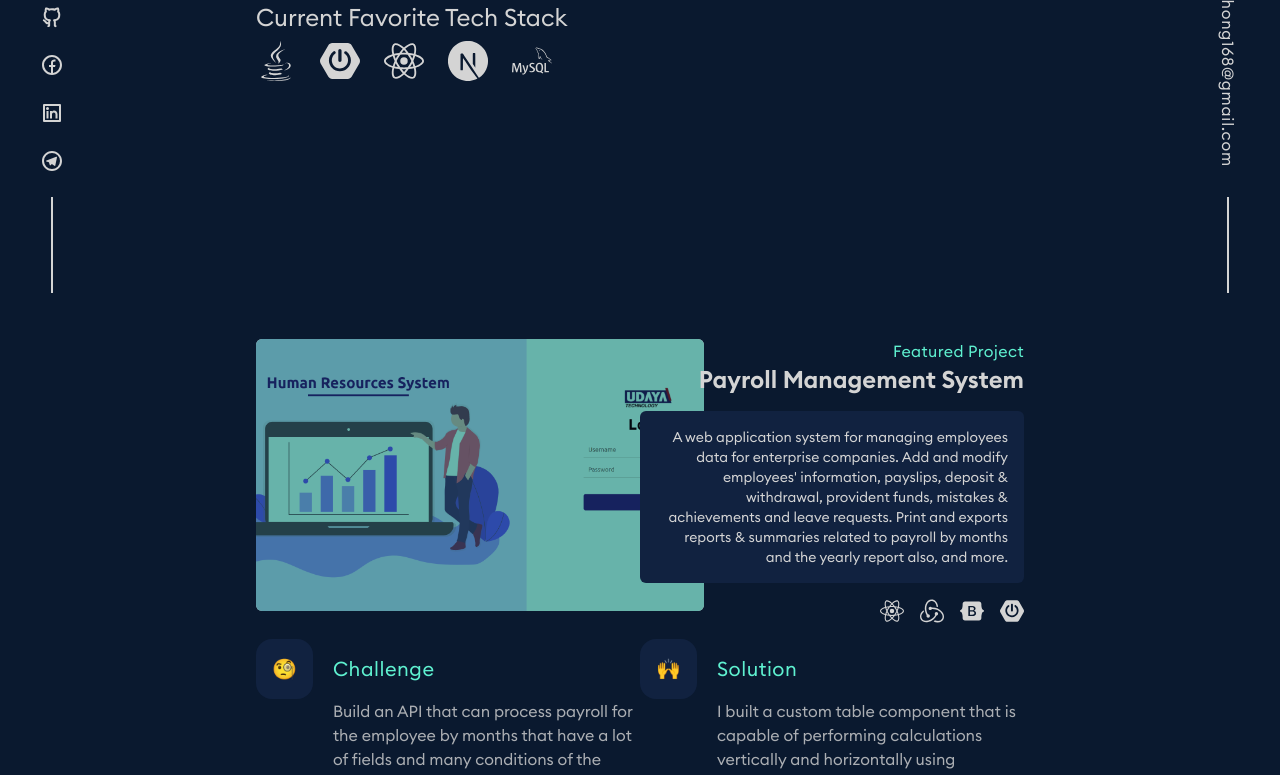
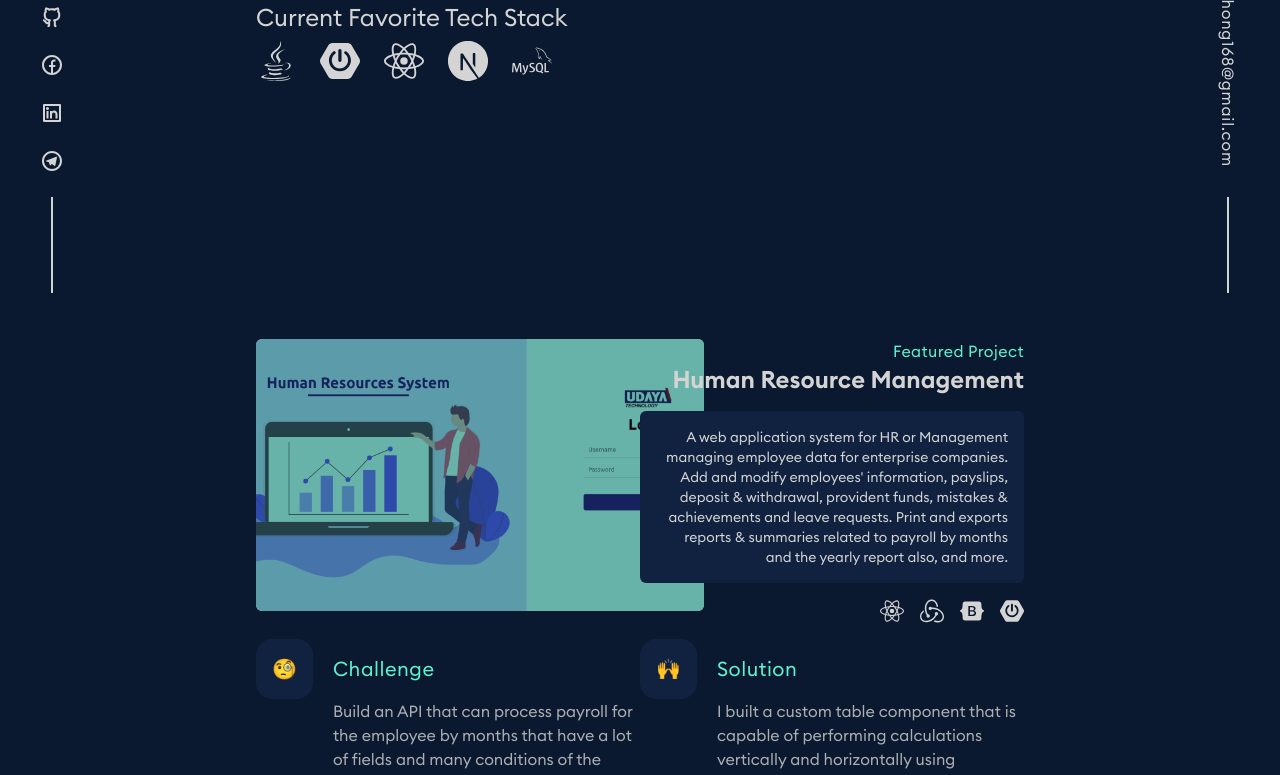
Before and after one commit to SovichetHong/personal-portfolio, a Next.js app: page / in a window 1280 px wide. Shown: the part 507-1282 px from the top of the page. Built offline with nearby package versions, Linux system fonts and the light colour scheme.

Commit message:
update description on index.js

```diff
--- a/data/index.js
+++ b/data/index.js
@@ -128,9 +128,9 @@ export const favoriteTechStacks = {
 
 export const projects = [
 	{
-		title: "Payroll Management System",
+		title: "Human Resource Management",
 		description:
-			"A web application system for managing employees data for enterprise companies. Add and modify employees' information, payslips, deposit & withdrawal, provident funds, mistakes & achievements and leave requests. Print and exports reports & summaries related to payroll by months and the yearly report also, and more.",
+			"A web application system for HR or Management managing employee data for enterprise companies. Add and modify employees' information, payslips, deposit & withdrawal, provident funds, mistakes & achievements and leave requests. Print and exports reports & summaries related to payroll by months and the yearly report also, and more.",
 		imageSrc: require("@/public/a.png"),
 		tectStacks: [
 			{
```
